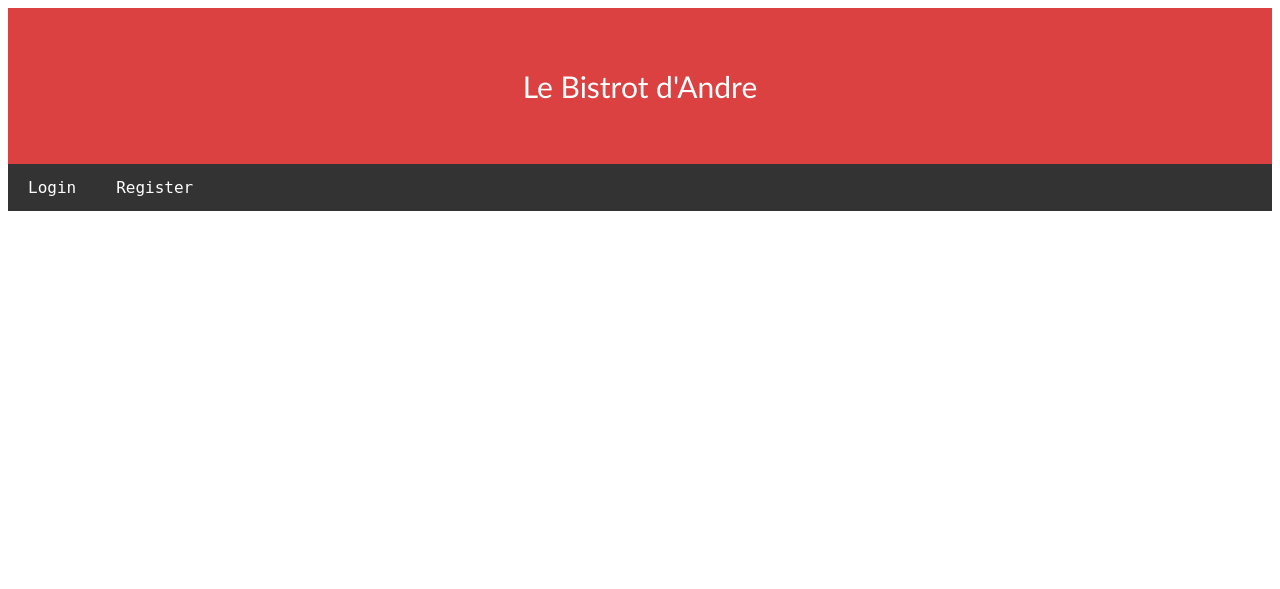
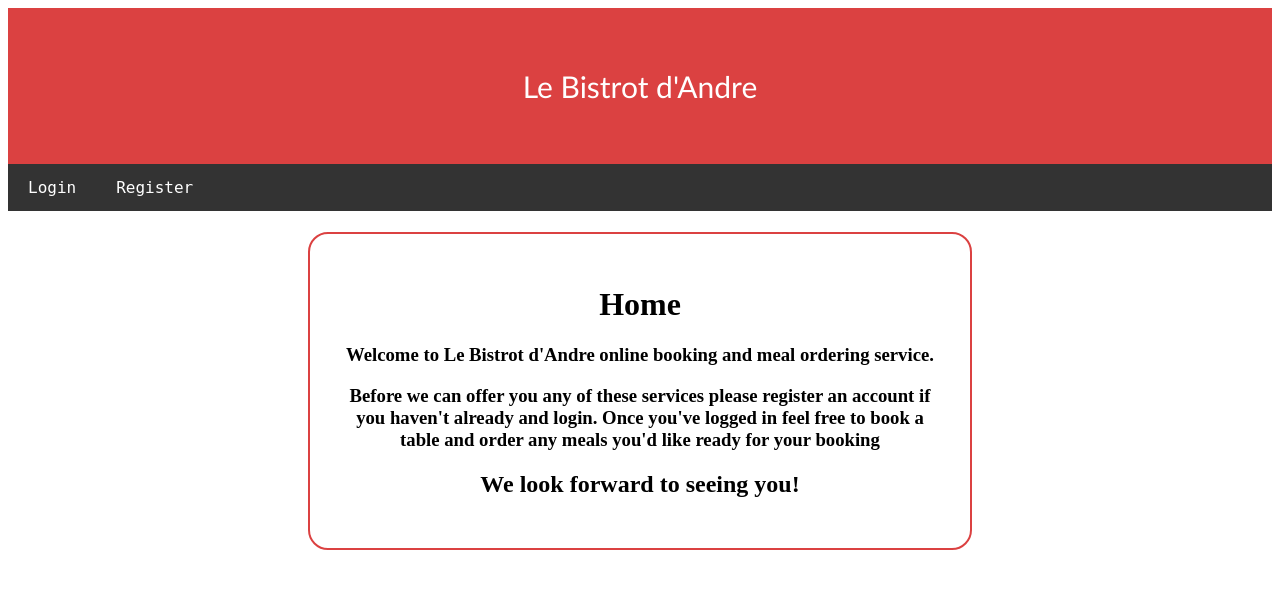
Before and after one commit to absolutetrader/e-restaurant, a Django app: page / in a window 1280 px wide. Shown: the top 589 px of the page. Run offline with Django 3.2, Linux system fonts and the light colour scheme.

Commit message:
Populating home page with text, touching up html files and extra user validation

```diff
--- a/eResturant_web/app/forms/booking_forms.py
+++ b/eResturant_web/app/forms/booking_forms.py
@@ -84,7 +84,8 @@ class InitialBookingForm(forms.ModelForm):
 
 
 class FinalBookingForm(forms.Form):
-    booking = None
+
+    booking = Booking.objects.all().last()
     if(booking is None):
         table = forms.ModelChoiceField(queryset = Table.objects.all(), widget=forms.RadioSelect())
     else:
--- a/eResturant_web/app/templates/app/bookings.html
+++ b/eResturant_web/app/templates/app/bookings.html
@@ -3,7 +3,6 @@
 {% block content %}
     <h1></h1>
     {% if booking is none %}
-    <div id = 'register'>
         <div id="booking">
             <h1>You currently have no active booking</h1>
             <p style="text-align: center;">
@@ -12,9 +11,7 @@
                 </a>
             </p>
         </div>
-    </div>
     {% else %}
-    <div id = 'register'>
         <div id="booking">
             <h1 style ='text-align: center;'>Your booking for {{user.user}} is on {{ booking.bookingStartDateTime.date }}</h1>
             <p>Your booking starts at <b>{{booking.bookingStartDateTime.time}}</b> and finishes on <b>{{booking.bookingEndDateTime.time}}</b> on <b>{{booking.bookingStartDateTime.date}}</b></p>
@@ -24,6 +21,5 @@
                     <button>Edit Booking</button>
                 </a>
         </div>
-    </div>
     {% endif %}
 {% endblock content %}
--- a/eResturant_web/app/templates/app/bookings_create.html
+++ b/eResturant_web/app/templates/app/bookings_create.html
@@ -2,7 +2,6 @@
 
 {% block content %}
 <h1></h1>
-<div id = 'register'>
     <div id="booking">
         <h1 style="text-align: center;">Place a Booking</h1>
         <form method='POST'> {% csrf_token %}
@@ -11,6 +10,5 @@
             <input type='submit' value='Find Available Tables' />
         </form>
     </div>
-</div>
 
 {% endblock content %}
--- a/eResturant_web/app/templates/app/bookings_edit.html
+++ b/eResturant_web/app/templates/app/bookings_edit.html
@@ -2,7 +2,6 @@
 
 {% block content %}
     <h1></h1>
-    <div id = 'register'>
         <div id="booking">
             <h2>Edit your Booking</h2>
             <p>How would you like to change your booking?</p>
@@ -13,5 +12,4 @@
                 <button>Delete</button>
             </a>
         </div>
-    </div>
 {% endblock content %}
--- a/eResturant_web/app/templates/app/bookings_edit_fail.html
+++ b/eResturant_web/app/templates/app/bookings_edit_fail.html
@@ -2,7 +2,6 @@
 
 {% block content %}
     <h1></h1>
-    <div id = 'register'>
         <div id="booking">
             <h2 style>Edit your Booking</h2>
             <p>Your booking may not be modified as it is too close to the booking</p>
@@ -10,5 +9,4 @@
                 <button>Confirm</button>
             </a>
         </div>
-    </div>
 {% endblock content %}
--- a/eResturant_web/app/templates/app/bookings_existing.html
+++ b/eResturant_web/app/templates/app/bookings_existing.html
@@ -1,11 +1,9 @@
 {% extends 'app/base.html' %}
 {% block content %}
     <h1></h1>
-    <div id = 'register'>
         <div id="booking">
         <h2>Place a Booking</h2>
         <p>You already have an active booking</p>
         </div>
-    </div>
 
 {% endblock content %}
--- a/eResturant_web/app/templates/app/home.html
+++ b/eResturant_web/app/templates/app/home.html
@@ -1,6 +1,12 @@
 {% extends "app/base.html" %}
 {% block content %}
+<h1></h1>
+<div id="booking">
+    <h1>Home</h1>
+    <h3>Welcome to Le Bistrot d'Andre online booking and meal ordering service.</h3>
+    <h3> Before we can offer you any of these services please register an account if you haven't already and login. Once you've logged in feel free to book a table and order any meals you'd like ready for your booking</h3>
 
-
+    <h2>We look forward to seeing you!</h2>
+</div>
 
 {% endblock %}
```
Also changed, not shown: eResturant_web/app/views/mealOrdering.py (+4 -3 lines).
